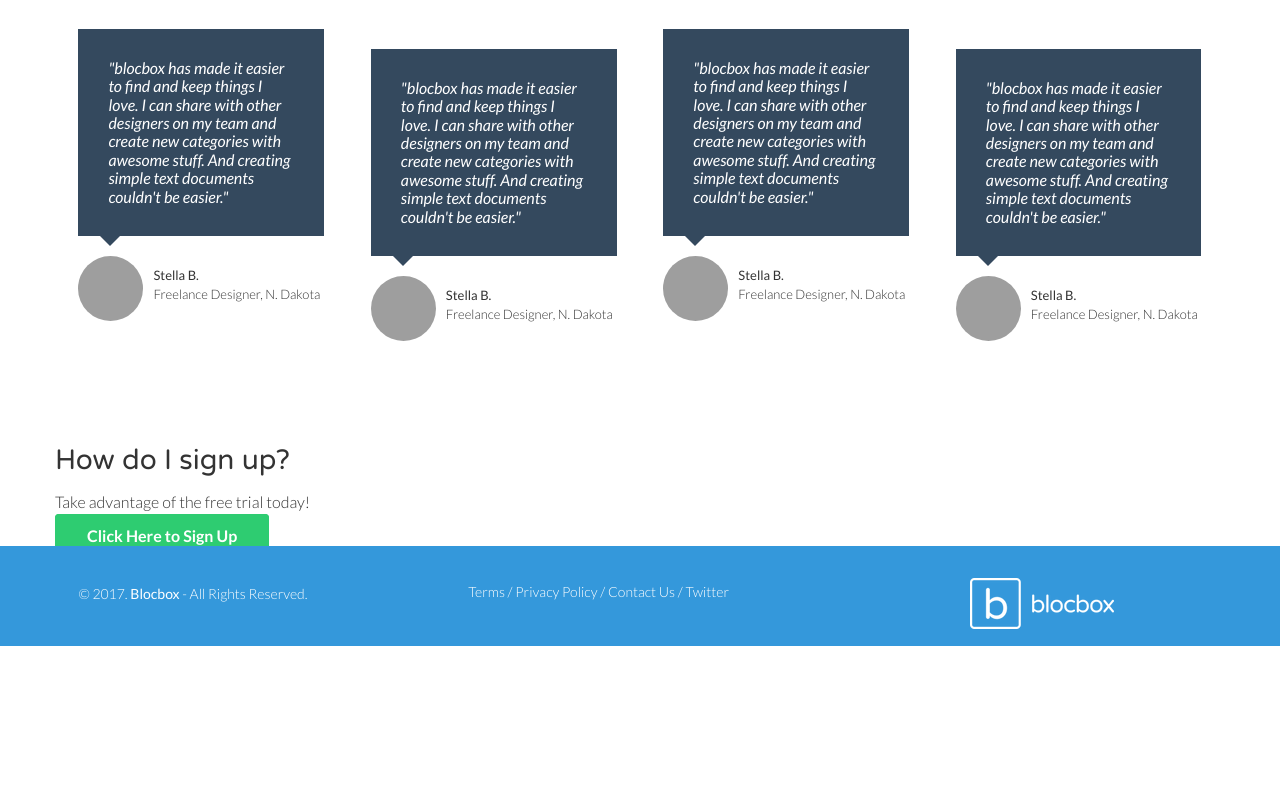
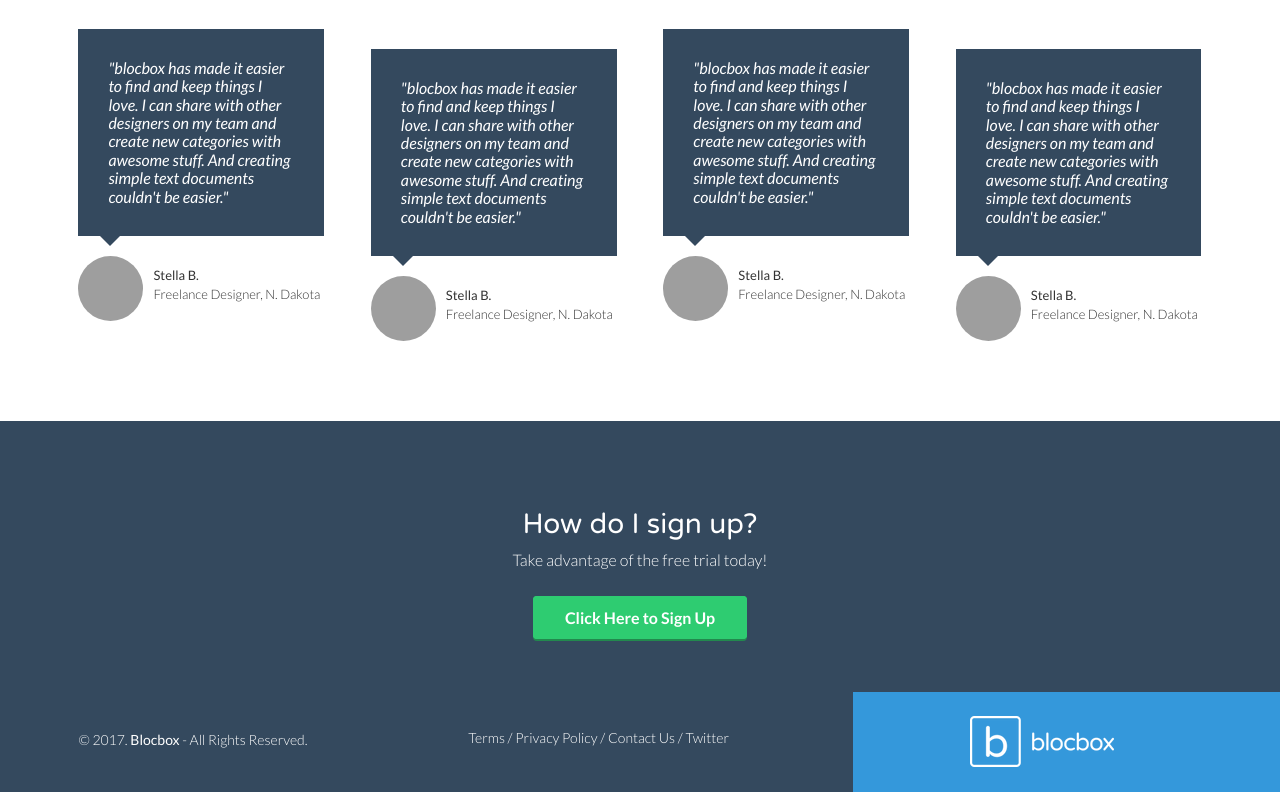
Before and after one commit to okleyla/Blocbox, a plain HTML site: page index.html in a window 1280 px wide. Shown: the part 2153-2945 px from the top of the page. Before the commit the page ends 2799 px from the top, so only its background shows below. Drawn offline with Linux system fonts and the light colour scheme; grey boxes are pictures that could not be loaded.

Commit message:
Homepage styling two completed

```diff
--- a/css/style.css
+++ b/css/style.css
@@ -46,18 +46,36 @@ p {
 /* Mobile first */
 @media (min-width: 320px){
    .container {
-     width: 312px;
+     width: 290px;
+   }
+   .one-half {
+     width: 85%;
+   }
+   .one-third {
+     width:95%;
+   }
+   .one-fourth {
+     width: 95%;
    }
 }
 @media (min-width: 425px) {
   .container {
-    width: 415px;
+    width: 300px;
   }
 }
 
 @media (min-width: 768px) {
   .container {
     width: 750px;
+  }
+  .one-half {
+    width: 46%;
+  }
+  .one-third {
+    width: 29.3333%;
+  }
+  .one-fourth {
+    width: 21%;
   }
 }
 @media (min-width: 992px) {
@@ -305,23 +323,37 @@ header .hero img {
   top: 20px;
 }
 
+/*REINFORCEMENT*/
+.reinforcement {
+  padding: 4em 0 4em 0;
+  text-align: center;
+  background: #34495E;
+}
+.reinforcement h2 {
+  color: #FFFFFF;
+}
+.reinforcement p {
+  margin: 10px 0 40px;
+  color: #FFFFFF;
+}
+
 /*FOOTER*/
-@media (min-width: 320px){
 footer {
   background-color: #34495E;
-  background-image: linear-gradient(to top, #3498DB 100%, #3498DB 50%, #34495E 50%, #34495E 100%);
+  background-image: linear-gradient(to top, #3498DB 0%, #3498DB 50%, #34495E 50%, #34495E 100%);
   color: #FFFFFF;
-  height: 150px;
+  height: 200px;
   position:relative;
   overflow: hidden;
   z-index: 0;
 }
-}
+
 footer p, footer nav ul {
-   font-size:14px;
+   font-size:12px;
    font-weight:100;
    text-align: center;
    margin: 10px auto 0;
+   padding: 0 5px 0;
  }
 footer nav ul li {
    list-style-type: none;
@@ -332,18 +364,18 @@ footer nav ul li a {
    text-decoration: none;
 }
 footer .right-footer-block{
-   background-color: #3498DB;
+   background-color: transparent;
 }
 footer .logo{
-   padding: 2.35em 0;
+   padding: 0;
    margin: 0 auto;
    display: block;
 
 }
-@media (min-width: 992px) {
+@media (min-width: 768px) {
    footer {
-     background-color: #34495E;
-     background-image: linear-gradient(to left, #3498DB 100%, #3498DB 33.33337%, #34495E 33.33337%, #34495E 100%);
+     background-color: #3498DB;
+     background-image: linear-gradient(to left, #3498DB 0%, #3498DB 33.33337%, #34495E 33.33337%, #34495E 100%);
      height: 100px;
    }
    footer p, footer nav ul{
@@ -354,6 +386,12 @@ footer .logo{
       background-color: #3498DB;
     }
     footer .logo{
-      padding: 2em 0 2em 1.5em;
+      padding: 1.5em 0 2em 1.5em;
     }
  }
+
+@media (min-width: 992px) {
+   footer p, footer nav ul{
+      font-size: 14px;
+    }
+ }
```
